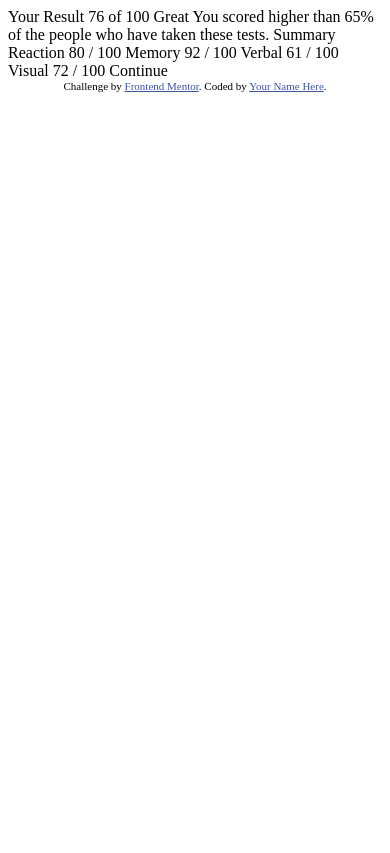
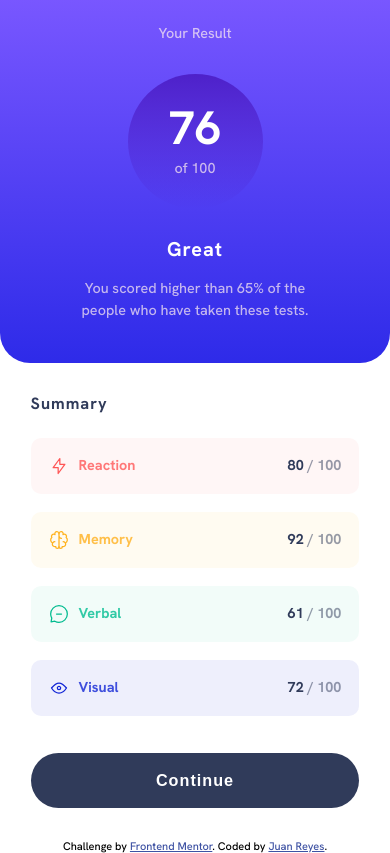
Before and after one commit to juan-mentor/results-summary-component-main, a plain HTML site: page index.html in a window 390 px wide. Drawn offline with Linux system fonts and the light colour scheme.

Commit message:
estilos mobile

```diff
--- a/Css/style.css
+++ b/Css/style.css
@@ -0,0 +1,162 @@
+:root {
+ /********** COLORS ***********/
+    /* Primary */
+
+--light-red: hsl(0, 100%, 67%);
+--orangey-yellow: hsl(39, 100%, 56%);
+--green-teal: hsl(166, 100%, 37%);
+--cobalt-blue: hsl(234, 85%, 45%);
+
+    /* Gradients */
+    /* backgrounds */
+
+--light-slate-blue: hsl(252, 100%, 67%);
+--light-royal-blue: hsl(241, 81%, 54%);
+
+    /* circle */
+
+--violet-blue: hsla(256, 72%, 46%, 1);
+--persian-blue: hsla(241, 72%, 46%, 0);
+
+    /* Neutral */
+
+--white: hsl(0, 0%, 100%);
+--pale-blue: hsl(221, 100%, 96%);
+--light-lavender: hsl(241, 100%, 89%);
+--dark-gray-blue: hsl(224, 30%, 27%);
+}
+
+html {
+    font-size: 18px;
+    box-sizing: border-box;
+}
+
+* {
+    box-sizing: inherit;
+    margin: 0;
+    padding: 0;
+}
+
+body {
+    font-family: "Hanken Grotesk", sans-serif;
+    font-weight: 500;
+    font-style: normal;
+}
+
+.result-summary {
+    width: 100%;
+    display: grid;
+}
+
+.result {
+    background-image: linear-gradient(var(--light-slate-blue), var(--light-royal-blue));
+    padding: 1.3rem 2.3rem 2.3rem;
+    border-radius: 0  0 30px 30px;
+    text-align: center;
+}
+
+.result__paragraph {
+    font-size: 0.8rem;
+    color: hsla(0, 100%, 97%, 0.7);
+    line-height: 1.5;
+    margin-bottom: 1.6rem;
+}
+
+.result__paragraph--max {
+    max-width: 250px;
+    margin: auto;
+}
+
+.result__number {
+    width: 135px;
+    height: 135px;
+    display: flex;
+    flex-direction: column;
+    justify-content: flex-end;
+    margin:0 auto 1.5rem;
+    border-radius: 50%;
+    background-image: linear-gradient(var(--violet-blue), var(--persian-blue));
+}
+
+.result__number span {
+    color: var(--white);
+    font-size: 2.6rem;
+    font-weight: 700;
+}
+
+.result__title {
+    color: var(--white);
+    font-size: 1.1rem;
+    letter-spacing: 1px;
+    margin-bottom: 0.9rem;
+}
+
+.summary {
+    background-color: var(--white);
+    padding: 1.7rem;
+}
+
+.summary__title {
+    font-size: 0.9rem;
+    letter-spacing: 1px;
+    margin-bottom: 1.3rem;
+    color: var(--dark-gray-blue);
+}
+
+.summary__date {
+    display: flex;
+    gap: 10px;
+    margin-bottom: 1rem;
+    border-radius: 10px;
+    padding: 1rem;
+    font-size: 0.8rem;
+    font-weight: 700;
+    background-color: hsla(0, 100%, 67%, 0.05);
+    color: hsla(0, 100%, 67%, 0.8);
+}
+
+.summary__date--yellow {
+    background-color: hsla(39, 100%, 56%, 0.06);
+}
+
+.summary__date--green {
+    background-color: hsla(166, 100%, 37%, 0.05);
+}
+
+.summary__date--blue {
+    background-color: hsla(234, 85%, 45%, 0.07);
+}
+
+.summary__memory {
+    color: hsla(39, 100%, 56%, 0.8);
+}
+
+.summary__verbal {
+    color: hsla(166, 100%, 37%, 0.8);
+}
+
+.summary__visual {
+    color: hsla(234,85%,45%,0.8);
+}
+
+.summary__numbers {
+    color: var(--dark-gray-blue);
+    margin-left: auto;
+}
+
+.summary__numbers span {
+    opacity: 0.5;
+}
+
+.summary__btn {
+    width: 100%;
+    margin-top: 1.1rem;
+    border: none;
+    border-radius: 30px;
+    padding: 1rem;
+    font-size: 0.9rem;
+    font-weight: 600;
+    letter-spacing: 1px;
+    background-color: var(--dark-gray-blue);
+    color: var(--white);
+}
--- a/index.html
+++ b/index.html
@@ -4,44 +4,76 @@
     <meta charset="UTF-8">
     <meta name="viewport" content="width=device-width, initial-scale=1.0"> <!-- displays site properly based on user's device -->
 
+    <title>Frontend Mentor | Results summary component</title>
+
     <link rel="icon" type="image/png" sizes="32x32" href="./assets/images/favicon-32x32.png">
 
-  <title>Frontend Mentor | Results summary component</title>
+    <link rel="preconnect" href="https://fonts.googleapis.com">
+    <link rel="preconnect" href="https://fonts.gstatic.com" crossorigin>
+    <link href="https://fonts.googleapis.com/css2?family=Hanken+Grotesk:wght@100..900&display=swap" rel="stylesheet">
 
-  <!-- Feel free to remove these styles or customise in your own stylesheet 👍 -->
+    <link rel="stylesheet" href="Css/style.css">
+
     <style>
       .attribution { font-size: 11px; text-align: center; }
       .attribution a { color: hsl(228, 45%, 44%); }
     </style>
   </head>
+
   <body>
+    <main class="result-summary">
+      <section class="result">
+        <p class="result__paragraph">Your Result</p>
 
-  Your Result
-  76
-  of 100
+        <div class="result__number">
+          <span>76</span>
 
-  Great
+          <p class="result__paragraph">of 100</p>
+        </div>
+
+        <h1 class="result__title">Great</h1>
+
+        <p class="result__paragraph result__paragraph--max">
           You scored higher than 65% of the people who have taken these tests.
+        </p>
+      </section>
 
-  Summary
+      <section class="summary">
+        <h2 class="summary__title">Summary</h2>
 
-  Reaction
-  80 / 100
+        <div class="summary__dates">
+          <div class="summary__date">
+            <img src="assets/images/icon-reaction.svg" alt="icono de reaccionar" class="summary__icon">
+            <p class="summary__reaction">Reaction</p>
+            <p class="summary__numbers">80 <span>/ 100</span></p>
+          </div>
 
-  Memory
-  92 / 100
+          <div class="summary__date summary__date--yellow">
+            <img src="assets/images/icon-memory.svg" alt="icono de memoria" class="summary__icon">
+            <p class="summary__memory">Memory</p>
+            <p class="summary__numbers">92 <span>/ 100</span></p>
+          </div>
 
-  Verbal
-  61 / 100
+          <div class="summary__date summary__date--green">
+            <img src="assets/images/icon-verbal.svg" alt="icono de hablar" class="summary__icon">
+            <p class="summary__verbal">Verbal</p>
+            <p class="summary__numbers">61 <span>/ 100</span></p>
+          </div>
 
-  Visual
-  72 / 100
+          <div class="summary__date summary__date--blue">
+            <img src="assets/images/icon-visual.svg" alt="icono de hablar" class="summary__icon">
+            <p class="summary__visual">Visual</p>
+            <p class="summary__numbers">72 <span>/ 100</span></p>
+          </div>
+        </div>
 
-  Continue
+        <button class="summary__btn">Continue</button>
+      </section>
+    </main>
 
-  <div class="attribution">
+    <footer class="attribution">
       Challenge by <a href="https://www.frontendmentor.io?ref=challenge" target="_blank">Frontend Mentor</a>.
-    Coded by <a href="#">Your Name Here</a>.
-  </div>
+      Coded by <a href="#">Juan Reyes</a>.
+    </footer>
   </body>
 </html>
```
Lines whose indentation alone changed are shown as unchanged.
